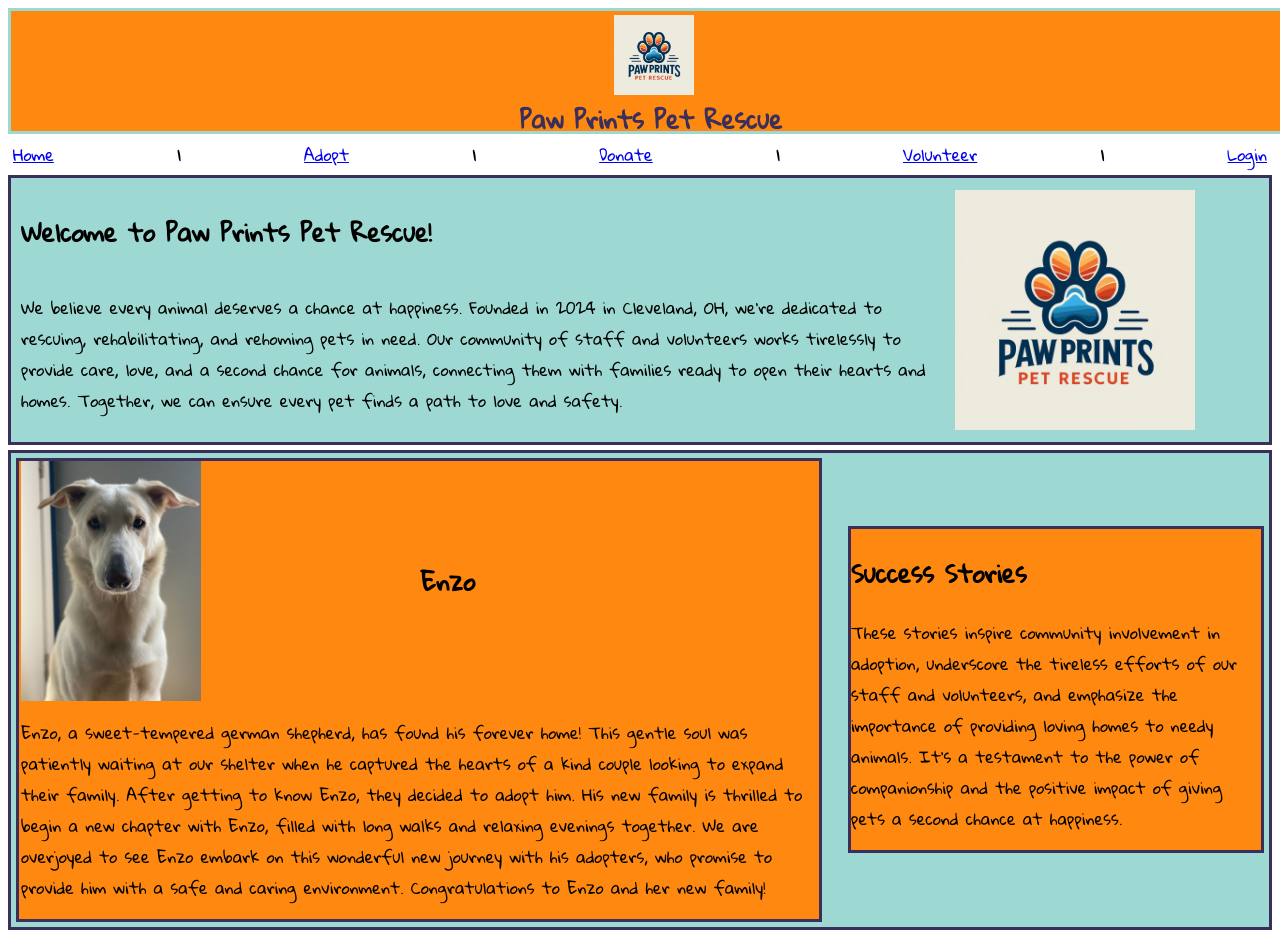
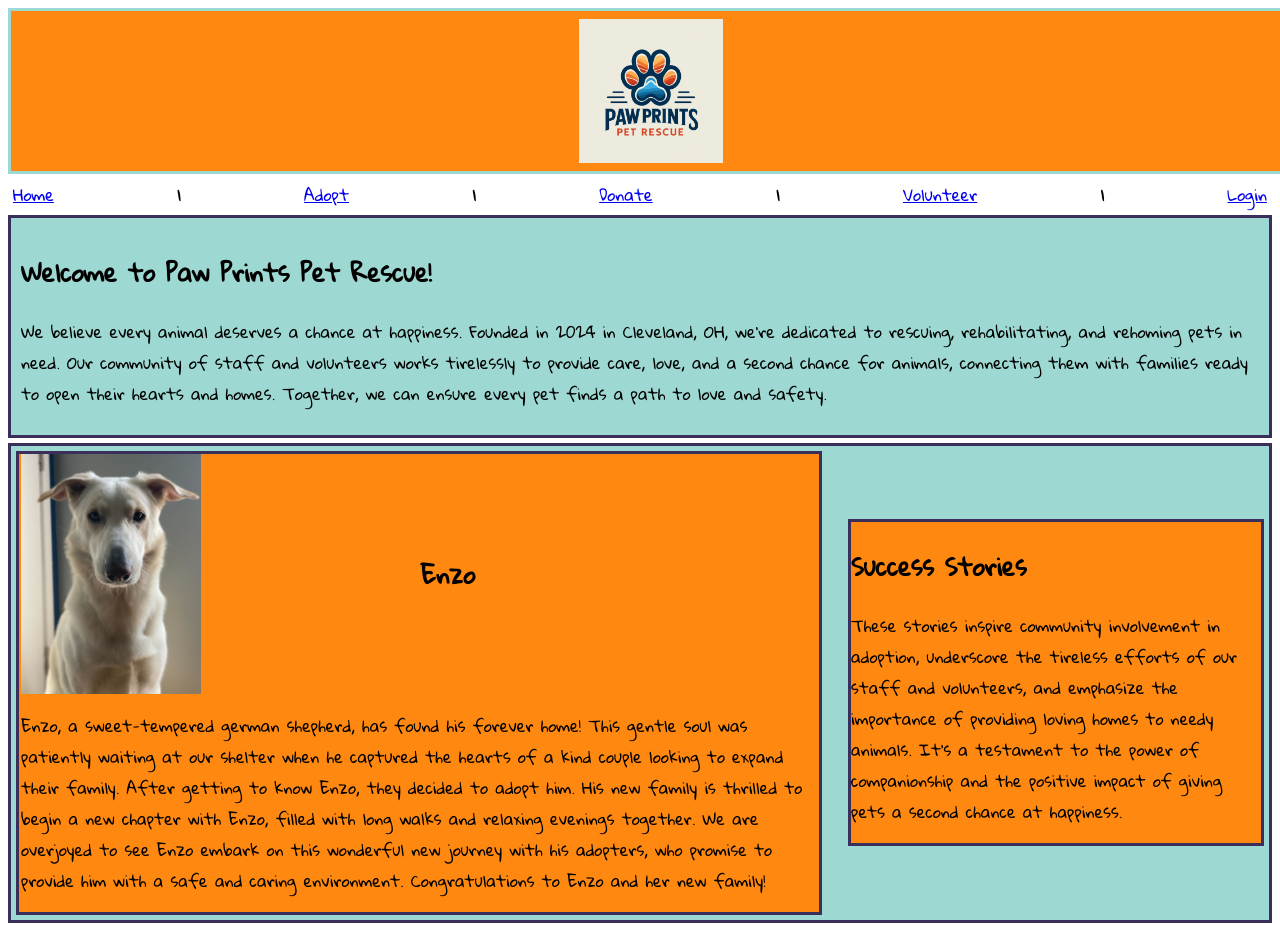
Before and after one commit to mp091689/paw-prints-pet-rescue, a Vue app in the folder vue/: page / in a window 1280 px wide. Built offline with nearby package versions, Linux system fonts and the light colour scheme.

Commit message:
new font

```diff
--- a/vue/src/App.vue
+++ b/vue/src/App.vue
@@ -3,7 +3,7 @@ npm run dev<template>
 
     <div class="header">
       <img src="pet-photos/Paw Prints Pet Rescue Logo.png" class="company-logo" alt="PAW LOGO">
-      <h1 id="title"> Paw Prints Pet Rescue</h1>
+      <!-- <h1 id="title"> Paw Prints Pet Rescue</h1> -->
     </div>
 
     <div id="nav">
@@ -24,7 +24,7 @@ npm run dev<template>
     top: 0;
     left: 0;
     width: 100vw;
-    height: 15vh;
+    height: 20vh;
     background-color: #FF8811 ;
     border: solid #9DD9D2 3px ;
     display: flex;
@@ -33,8 +33,7 @@ npm run dev<template>
     justify-content: center;
   }
   .company-logo{
-    max-height: 10vh;
-    padding-top: 2vh;
+    max-height: 18vh;
     margin: auto;
   }
   #title{
--- a/vue/src/views/HomeView.vue
+++ b/vue/src/views/HomeView.vue
@@ -5,7 +5,6 @@
         <p class="about-desc">
             We believe every animal deserves a chance at happiness. Founded in 2024 in Cleveland, OH, we're dedicated to rescuing, rehabilitating, and rehoming pets in need. Our community of staff and volunteers works tirelessly to provide care, love, and a second chance for animals, connecting them with families ready to open their hearts and homes. Together, we can ensure every pet finds a path to love and safety.
         </p>
-        <img src="pet-photos/Paw Prints Pet Rescue Logo.png" class="company-logo" alt="PAW LOGO">
     </div>
 
     <div class="adopted-pet">
@@ -42,28 +41,7 @@ export default {
     background-color: #9DD9D2;
     padding: 10px;
     margin-bottom: 5px;
-    display: grid;
-    grid-template-columns: 3fr 1fr;
-    grid-template-areas:
-    "title pic"
-    "about pic";
-    justify-content: center;
-    align-items: center;
 }
-
-.company-logo{
-    grid-area: pic;
-    max-height: 30vh;
-    padding-left: 5px;
-}
-#about-title{
-    grid-area: title;
-    display: flex;
-}
-.about-desc {
-    grid-area: about;
-}
-
 
 #pet-title{
     display: flex;
```
